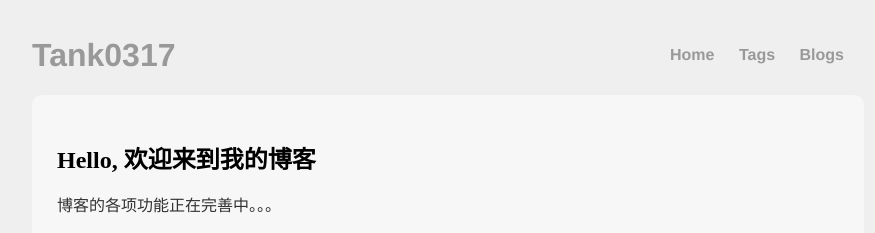
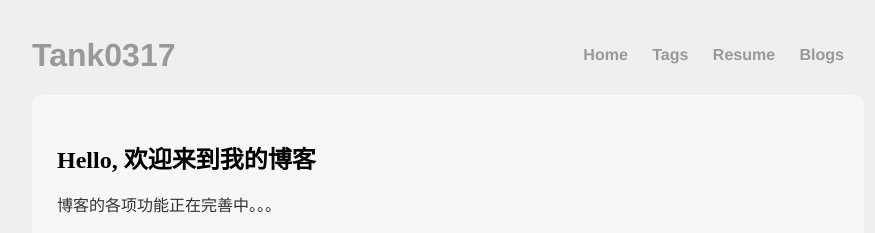
Before and after one commit to tank0317/tank0317.github.io, a Jekyll site: the page built from index.html, in a window 1280 px wide. Shown: the top 233 px of the page, without its empty margins (192-1067 px from the left). Built offline with Jekyll 4.4.1, drawn with Linux system fonts in a browser that asks for light colours; comment, search, counter and statistics services are not loaded.

Commit message:
add Resume page

```diff
--- a/_includes/header.html
+++ b/_includes/header.html
@@ -6,6 +6,7 @@
         	<!--<li><a href="/about">About</a></li>
     		<li><a href="/cv">CV</a></li> -->
     		<li><a href="/tags">Tags</a></li>
+    		<li><a href="https://tank0317.github.io/resume/">Resume</a></li>
     		<li><a href="/blog">Blogs</a></li>
 		</ul>
 	</nav>
--- a/_layouts/default.html
+++ b/_layouts/default.html
@@ -11,8 +11,8 @@
 		</main><!-- /.container -->
 
 		{% include footer.html %}
-		</body>
+
 
 		{% include scripts.html %}
-
+	</body>
 </html>
```
Lines whose indentation alone changed are shown as unchanged.
